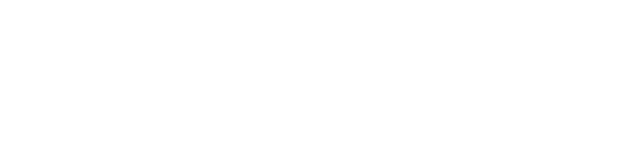
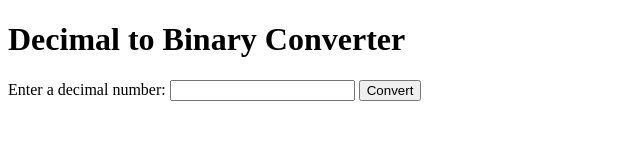
Before and after one commit to Aelkoulali/Decimal-to-Binary-Converter, a plain HTML site: page index.html in a window 1280 px wide. Shown: the whole page, without its empty margins (0-640 px from the left). Drawn offline with Linux system fonts and the light colour scheme.

Commit message:
Add HTML

```diff
--- a/index.html
+++ b/index.html
@@ -8,6 +8,20 @@
     <link rel="stylesheet" href="styles.css">
 </head>
 <body>
+    <h1>Decimal to Binary Converter</h1>
+    <div class="input-container">
+        <label for="number-input">Enter a decimal number:</label>
+        <input
+          value=""
+          type="number"
+          name="decimal number input"
+          id="number-input"
+          class="number-input"
+        />
+        <button class="convert-btn" id="convert-btn">Convert</button>
+      </div>
+      <output id="result" for="number-input"></output>
+      <div id="animation-container"></div>
 <script src="script.js"></script>
 </body>
 </html>
```
